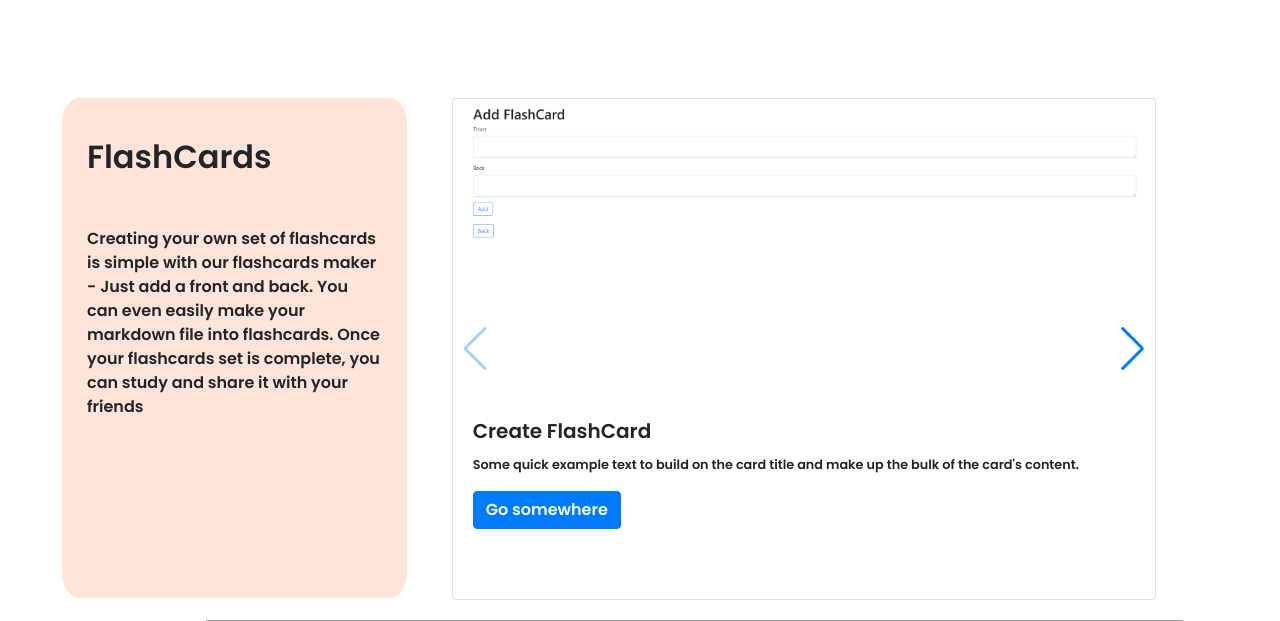
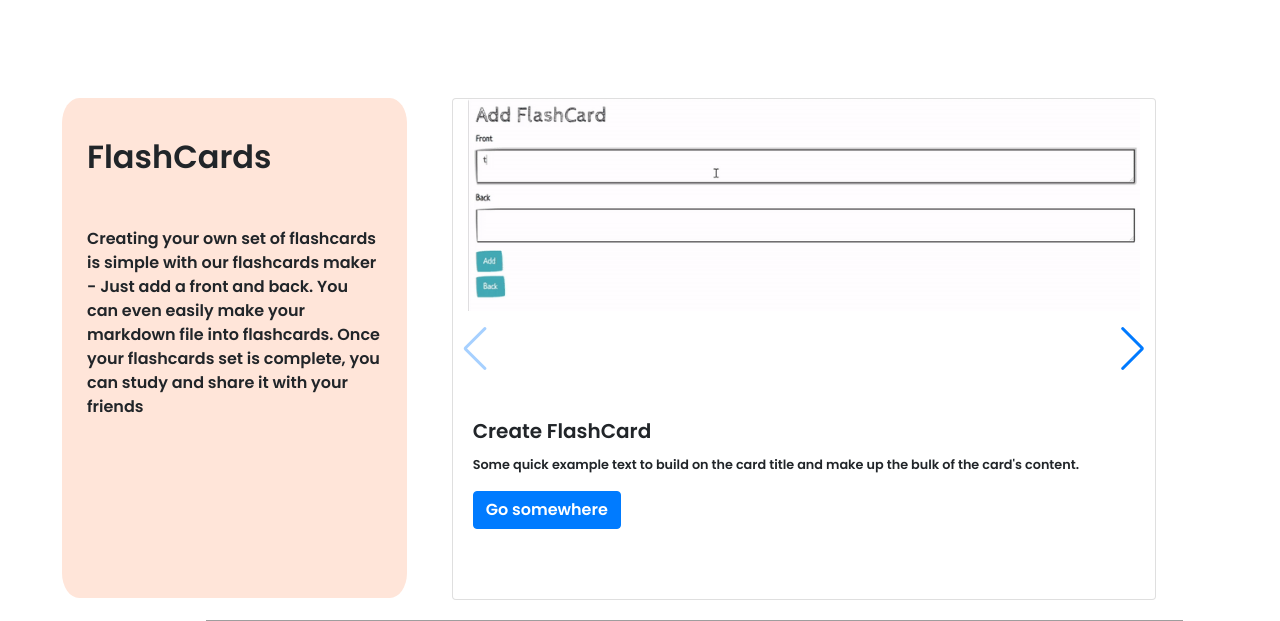
Before and after one commit to abdullahw1/Study2Success, a Flask app: page / in a window 1280 px wide. Shown: the part 473-1094 px from the top of the page. Run offline with Flask 2, Linux system fonts and the light colour scheme; some libraries are stand-ins or nearby versions; grey boxes are pictures that could not be loaded.

Commit message:
update splash page

```diff
--- a/app/myapp/templates/homepage.html
+++ b/app/myapp/templates/homepage.html
@@ -87,7 +87,7 @@
                                             <div class="swiper-slide">
                                                 <div class="card" style="width: 100%;">
                                                     <div class="container image">
-                                                        <img class="card-img-top" src="../static/images/flashcards1.png"
+                                                        <img class="card-img-top" src="../static/images/addcard.gif"
                                                             alt="Card image cap">
                                                     </div>
                                                     <div class="card-body">
```
Also changed, not shown: app/myapp/static/images/addcard.gif (added).
